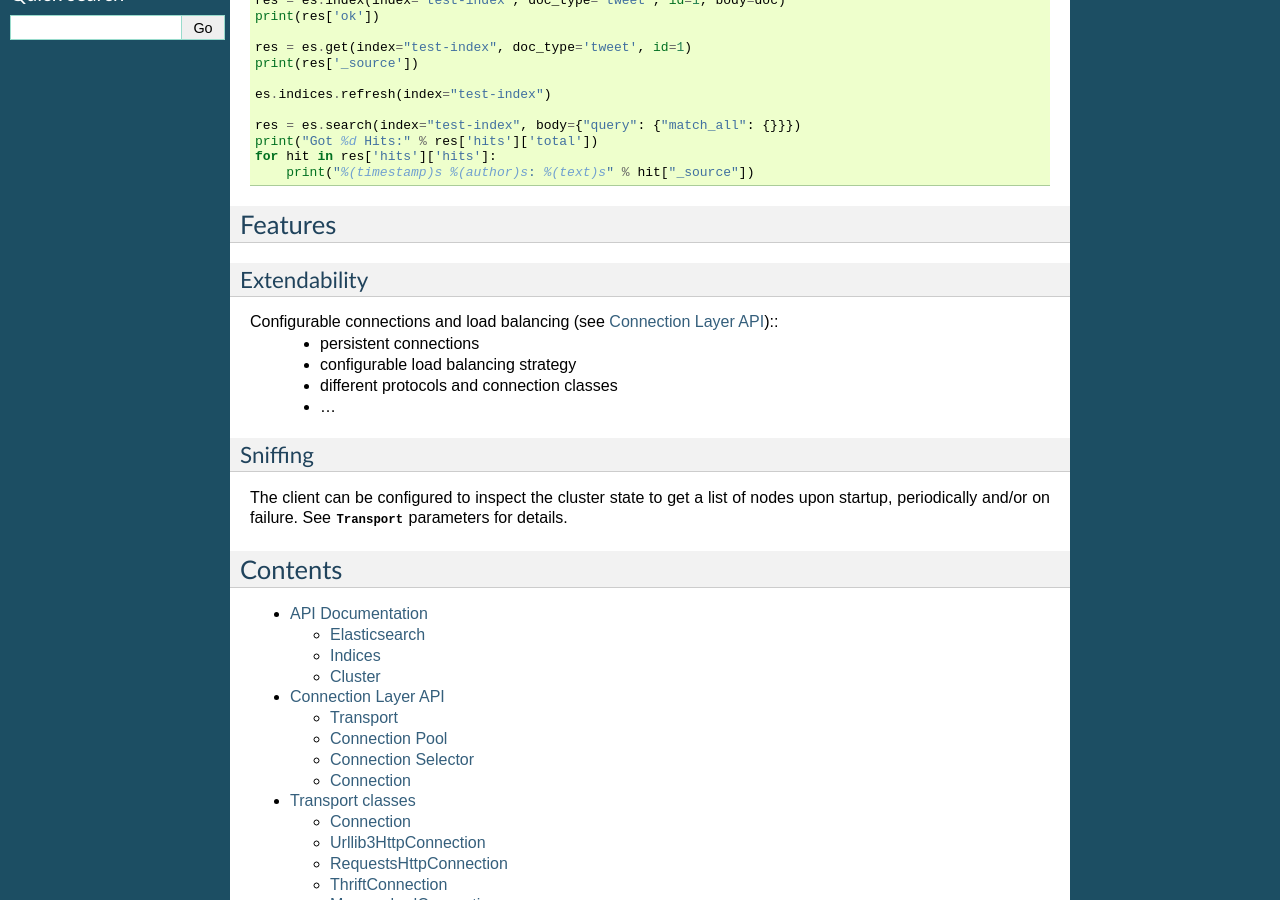
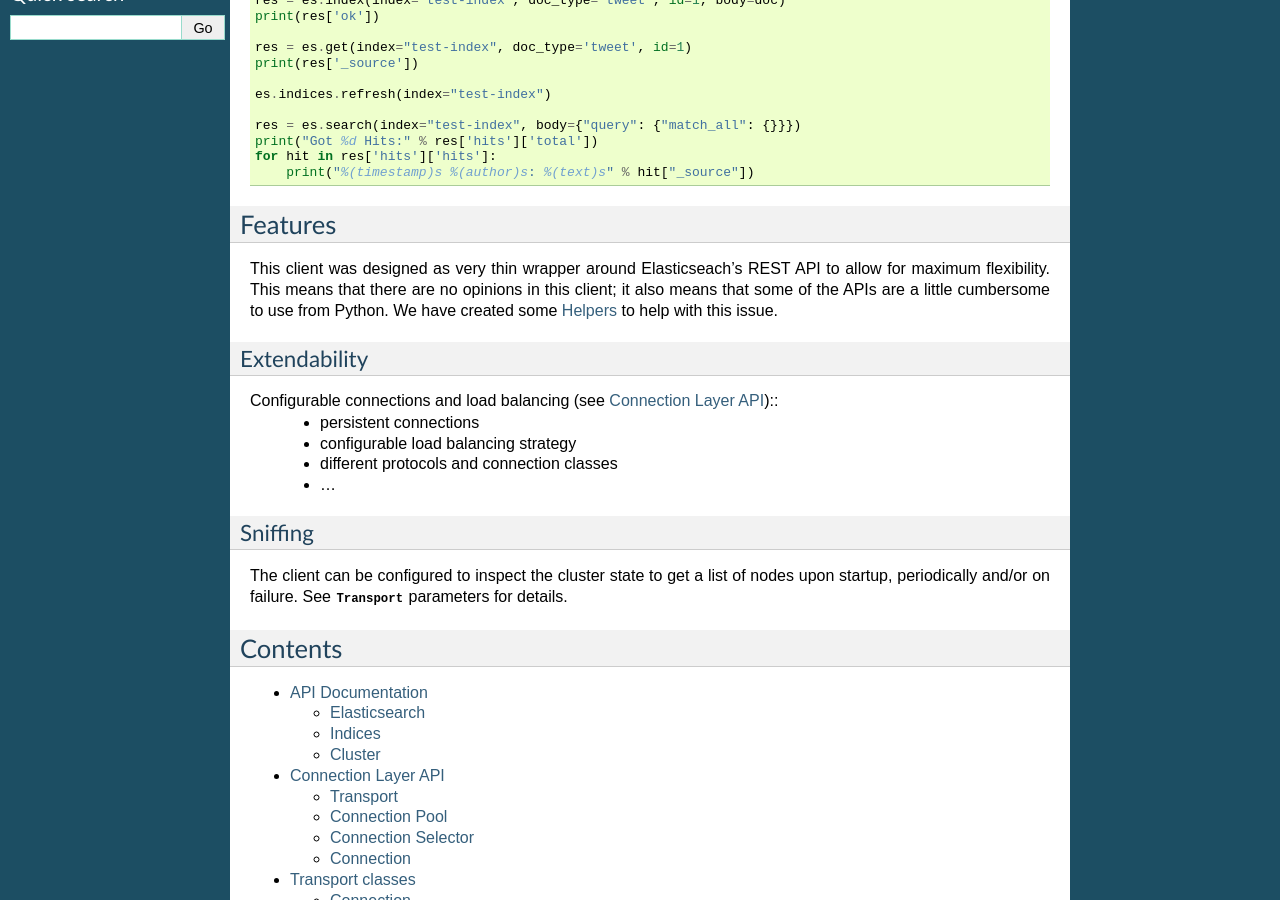
Before and after one commit to Logiclayer1111/elasticsearch, a Sphinx documentation site: the page built from docs/index.rst, in a window 1280 px wide and 900 px high, scrolled down 344 px. Built offline with Sphinx 7.4.7, drawn with Linux system fonts in a browser that asks for light colours.

Commit message:
Helper documentation tweaks

```diff
--- a/docs/api.rst
+++ b/docs/api.rst
@@ -1,3 +1,5 @@
+.. _api:
+
 API Documentation
 =================
 
--- a/docs/helpers.rst
+++ b/docs/helpers.rst
@@ -1,3 +1,5 @@
+.. _helpers:
+
 Helpers
 =======
 
--- a/docs/index.rst
+++ b/docs/index.rst
@@ -51,6 +51,11 @@
 Features
 --------
 
+This client was designed as very thin wrapper around Elasticseach's REST API to
+allow for maximum flexibility. This means that there are no opinions in this
+client; it also means that some of the APIs are a little cumbersome to use from
+Python. We have created some :ref:`helpers` to help with this issue.
+
 Extendability
 ~~~~~~~~~~~~~
 
```
Also changed, not shown: 1 other file.
